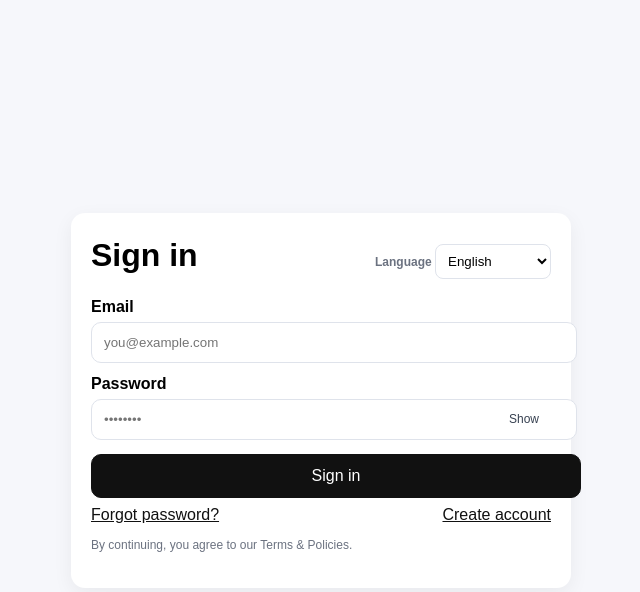
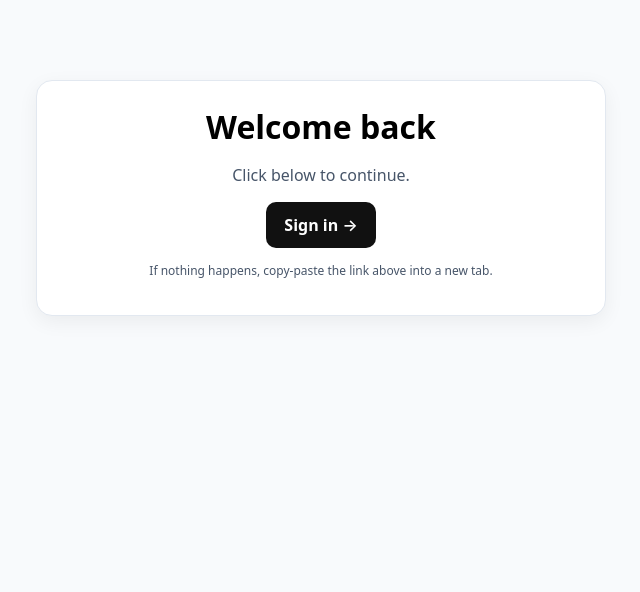
Before and after one commit to lesNGANYIRA/LesNGANYIRA, a plain HTML site: page signin.html in a window 1280 px wide. Shown: the whole page, without its empty margins (319-959 px from the left). Drawn offline with Linux system fonts and the light colour scheme.

Commit message:
Update signin.html

```diff
--- a/signin.html
+++ b/signin.html
@@ -1,101 +1,26 @@
-<!DOCTYPE html>
+<!doctype html>
 <html lang="en">
 <head>
-  <meta charset="UTF-8" />
+  <meta charset="utf-8" />
   <meta name="viewport" content="width=device-width, initial-scale=1" />
-  <title>Sign in • Les NGANYIRA</title>
+  <title>Sign in</title>
   <style>
-    body{font-family:Arial,sans-serif;background:#f6f7fb;margin:0;display:flex;align-items:center;justify-content:center;min-height:100vh}
-    .wrap{width:100%;max-width:460px;background:#fff;padding:24px 20px;border-radius:14px;box-shadow:0 6px 20px rgba(0,0,0,.06)}
-    h1{margin:0 0 12px}
-    label{display:block;margin:12px 0 6px;font-weight:600}
-    input{width:100%;padding:12px;border:1px solid #dfe3eb;border-radius:10px}
-    .muted{color:#6b7280;font-size:12px;margin-top:6px}
-    .btn{display:inline-block;text-align:center;width:100%;padding:12px 14px;border-radius:10px;text-decoration:none;cursor:pointer;margin-top:14px}
-    .btn.primary{background:#111;color:#fff;border:1px solid #111}
-    .toprow{display:flex;align-items:center;justify-content:space-between;gap:10px}
-    select{padding:8px;border:1px solid #dfe3eb;border-radius:8px;background:#fff}
-    .pwd-wrap{position:relative}
-    .toggle{position:absolute;right:12px;top:50%;transform:translateY(-50%);cursor:pointer;font-size:12px;color:#374151}
-    .links{display:flex;justify-content:space-between;margin-top:8px}
-    a.link{color:#111;text-decoration:underline}
+    body{font-family:system-ui,-apple-system,Segoe UI,Roboto,Inter,Arial; background:#f8fafc; margin:0}
+    .wrap{max-width:520px;margin:10vh auto;padding:24px;border-radius:16px;background:#fff;border:1px solid #e2e8f0;box-shadow:0 6px 20px rgba(0,0,0,.06);text-align:center}
+    a.btn{display:inline-block;padding:12px 18px;border-radius:10px;border:0;background:#111;color:#fff;text-decoration:none;font-weight:600}
+    a.btn:hover{opacity:.9}
+    p{color:#475569}
   </style>
 </head>
 <body>
-  <div class="wrap">
-    <div class="toprow">
-      <h1 id="title">Sign in</h1>
-      <label class="muted" style="margin:0">
-        <span id="langLabel">Language</span>
-        <select id="langSel" aria-label="Language">
-          <option value="en">English</option>
-          <option value="fr">Français</option>
-          <option value="rw">Kinyarwanda</option>
-        </select>
-      </label>
-    </div>
+  <main class="wrap">
+    <h1 style="margin:0 0 8px">Welcome back</h1>
+    <p>Click below to continue.</p>
 
-    <label for="email" id="emailLabel">Email</label>
-    <input id="email" type="email" placeholder="you@example.com" autocomplete="email" />
+    <!-- Koresha URL yuzuye ya GitHub Pages -->
+    <a class="btn" href="https://lesnganyira.github.io/LesNGANYIRA/app.html">Sign in →</a>
 
-    <label for="password" id="pwdLabel">Password</label>
-    <div class="pwd-wrap">
-      <input id="password" type="password" placeholder="••••••••" autocomplete="current-password" />
-      <span class="toggle" id="togglePwd">Show</span>
-    </div>
-
-    <!-- 🔗 FIX: absolute path kuri repo yawe -->
-    <a class="btn primary" id="btnSignin" href="/LesNGANYIRA/app.html">Sign in</a>
-
-    <div class="links">
-      <a id="forgotLink" class="link" href="/LesNGANYIRA/forgot.html">Forgot password?</a>
-      <a id="signupLink" class="link" href="/LesNGANYIRA/signup.html">Create account</a>
-    </div>
-
-    <p class="muted" style="margin-top:14px" id="termsText">
-      By continuing, you agree to our Terms & Policies.
-    </p>
-  </div>
-
-  <script>
-    // I18N
-    const T = {
-      en:{title:"Sign in",email:"Email",pwd:"Password",show:"Show",hide:"Hide",
-          signin:"Sign in",forgot:"Forgot password?",signup:"Create account",
-          terms:"By continuing, you agree to our Terms & Policies.",lang:"Language"},
-      fr:{title:"Se connecter",email:"E-mail",pwd:"Mot de passe",show:"Afficher",hide:"Masquer",
-          signin:"Se connecter",forgot:"Mot de passe oublié ?",signup:"Créer un compte",
-          terms:"En continuant, vous acceptez nos Conditions et Politiques.",lang:"Langue"},
-      rw:{title:"Injira",email:"Imeli",pwd:"Ijambobanga",show:"Erekana",hide:"Hisha",
-          signin:"Injira",forgot:"Wibagiwe ijambobanga?",signup:"Fungura konti",
-          terms:"Ukomereje aha wemeye Amasezerano n’Amabwiriza.",lang:"Ururimi"}
-    };
-
-    const $ = id => document.getElementById(id);
-    const sel=$('langSel'), pwd=$('password'), toggle=$('togglePwd');
-
-    function setText(lang){
-      const t=T[lang]||T.en;
-      $('title').textContent=t.title;
-      $('emailLabel').textContent=t.email;
-      $('pwdLabel').textContent=t.pwd;
-      $('btnSignin').textContent=t.signin;
-      $('forgotLink').textContent=t.forgot;
-      $('signupLink').textContent=t.signup;
-      $('termsText').textContent=t.terms;
-      $('langLabel').textContent=t.lang;
-      toggle.textContent=(pwd.type==='password')?t.show:t.hide;
-      document.documentElement.setAttribute('lang', lang);
-      localStorage.setItem('les_lang', lang);
-    }
-    const saved=localStorage.getItem('les_lang')||'en';
-    sel.value=saved; setText(saved);
-    sel.addEventListener('change', ()=>setText(sel.value));
-    toggle.addEventListener('click', ()=>{
-      const lang=sel.value;
-      pwd.type=(pwd.type==='password')?'text':'password';
-      toggle.textContent=(pwd.type==='password')?T[lang].show:T[lang].hide;
-    });
-  </script>
+    <p style="margin-top:14px;font-size:12px">If nothing happens, copy-paste the link above into a new tab.</p>
+  </main>
 </body>
 </html>
```
